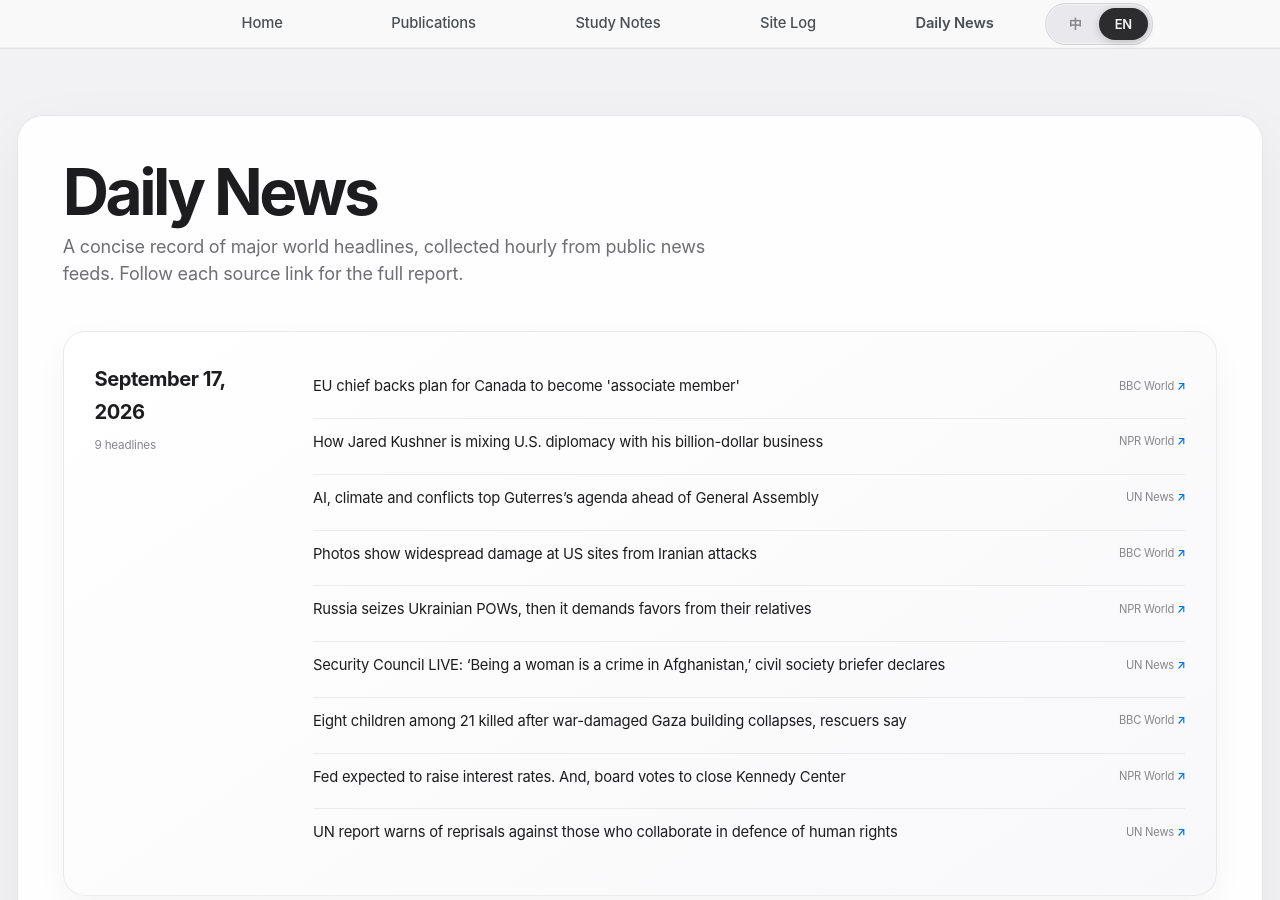
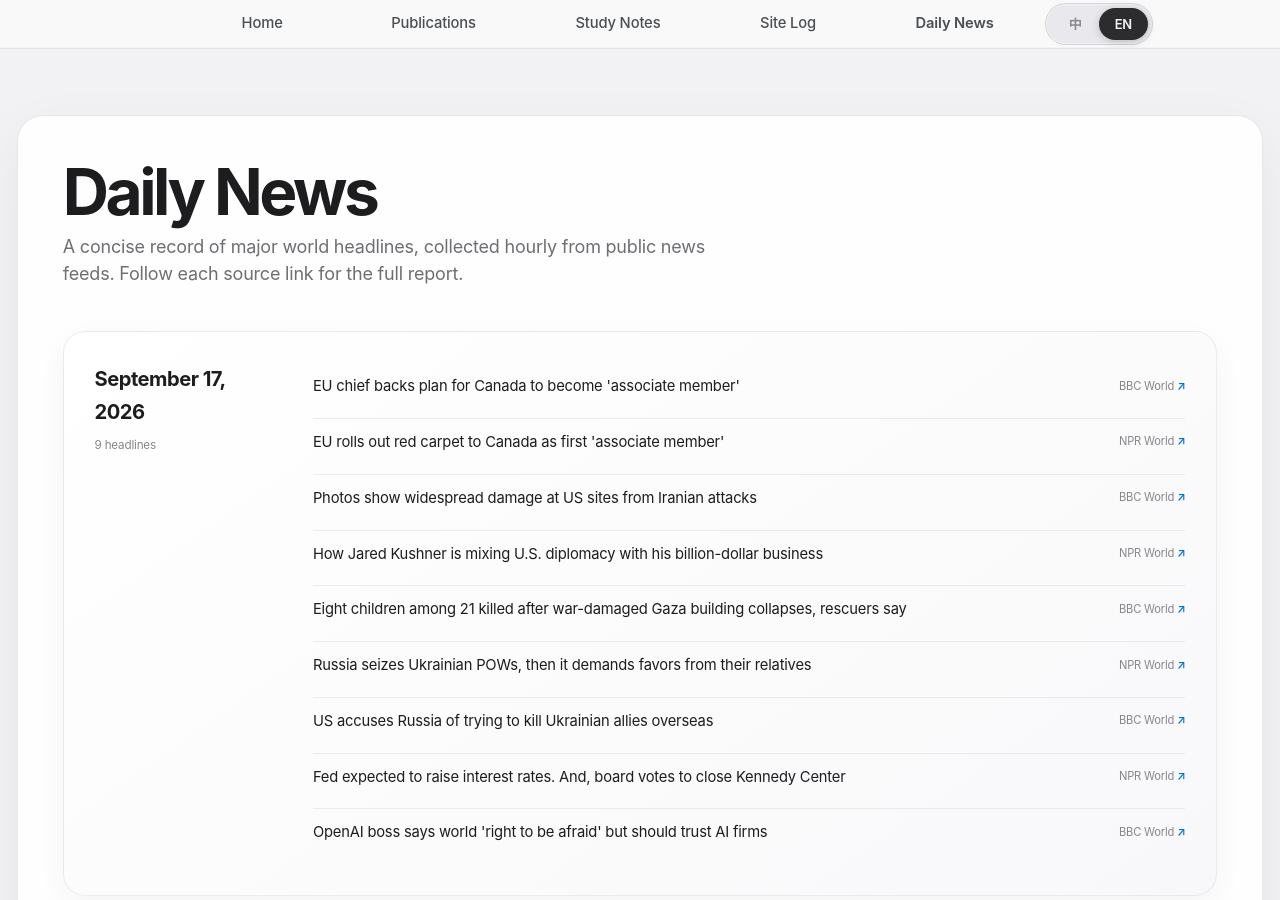
Before and after one commit to HaoxiangLuo/HaoxiangLuo.github.io, a Jekyll site: the page built from _pages/daily-news.html, in a window 1280 px wide and 900 px high. Built offline with Jekyll 4.4.1, drawn with Linux system fonts in a browser that asks for light colours; a style sheet for code colours, icons or effects is not loaded.

Commit message:
Update daily news 2026-09-17

```diff
--- a/_data/daily_news.json
+++ b/_data/daily_news.json
@@ -1,5 +1,5 @@
 {
-  "updated_at": "2026-09-17T03:23:40+08:00",
+  "updated_at": "2026-09-17T04:25:32+08:00",
   "days": [
     {
       "date": "2026-09-17",
@@ -10,14 +10,9 @@
           "url": "https://www.bbc.co.uk/news/articles/cjwyzrr9d3dko?at_medium=RSS&at_campaign=rss"
         },
         {
-          "title": "How Jared Kushner is mixing U.S. diplomacy with his billion-dollar business",
+          "title": "EU rolls out red carpet to Canada as first 'associate member'",
           "source": "NPR World",
-          "url": "https://www.npr.org/2026/09/16/nx-s1-5971125/how-jared-kushner-is-mixing-u-s-diplomacy-with-his-billion-dollar-business"
-        },
-        {
-          "title": "AI, climate and conflicts top Guterres’s agenda ahead of General Assembly",
-          "source": "UN News",
-          "url": "https://news.un.org/feed/view/en/story/2026/09/1168348"
+          "url": "https://www.npr.org/2026/09/16/nx-s1-5971043/eu-canada-carney-tariffs-trump"
         },
         {
           "title": "Photos show widespread damage at US sites from Iranian attacks",
@@ -25,14 +20,9 @@
           "url": "https://www.bbc.co.uk/news/articles/c8g49e0gwxeno?at_medium=RSS&at_campaign=rss"
         },
         {
-          "title": "Russia seizes Ukrainian POWs, then it demands favors from their relatives",
+          "title": "How Jared Kushner is mixing U.S. diplomacy with his billion-dollar business",
           "source": "NPR World",
-          "url": "https://www.npr.org/2026/09/16/nx-s1-5904423/russia-seizes-ukrainian-pows-then-it-demands-favors-from-their-relatives"
-        },
-        {
-          "title": "Security Council LIVE: ‘Being a woman is a crime in Afghanistan,’ civil society briefer declares",
-          "source": "UN News",
-          "url": "https://news.un.org/feed/view/en/story/2026/09/1168347"
+          "url": "https://www.npr.org/2026/09/16/nx-s1-5971125/how-jared-kushner-is-mixing-u-s-diplomacy-with-his-billion-dollar-business"
         },
         {
           "title": "Eight children among 21 killed after war-damaged Gaza building collapses, rescuers say",
@@ -40,14 +30,24 @@
           "url": "https://www.bbc.co.uk/news/articles/cvp8d00j9gg5o?at_medium=RSS&at_campaign=rss"
         },
         {
+          "title": "Russia seizes Ukrainian POWs, then it demands favors from their relatives",
+          "source": "NPR World",
+          "url": "https://www.npr.org/2026/09/16/nx-s1-5904423/russia-seizes-ukrainian-pows-then-it-demands-favors-from-their-relatives"
+        },
+        {
+          "title": "US accuses Russia of trying to kill Ukrainian allies overseas",
+          "source": "BBC World",
+          "url": "https://www.bbc.co.uk/news/articles/cjp3077led9qo?at_medium=RSS&at_campaign=rss"
+        },
+        {
           "title": "Fed expected to raise interest rates. And, board votes to close Kennedy Center",
           "source": "NPR World",
           "url": "https://www.npr.org/2026/09/16/g-s1-143569/up-first-newsletter-fed-reserve-interest-rates-iran-war-kennedy-center-contraception"
         },
         {
-          "title": "UN report warns of reprisals against those who collaborate in defence of human rights",
-          "source": "UN News",
-          "url": "https://news.un.org/feed/view/en/story/2026/09/1168345"
+          "title": "OpenAI boss says world 'right to be afraid' but should trust AI firms",
+          "source": "BBC World",
+          "url": "https://www.bbc.co.uk/news/articles/cqx2zpj4y525o?at_medium=RSS&at_campaign=rss"
         }
       ]
     },
```
